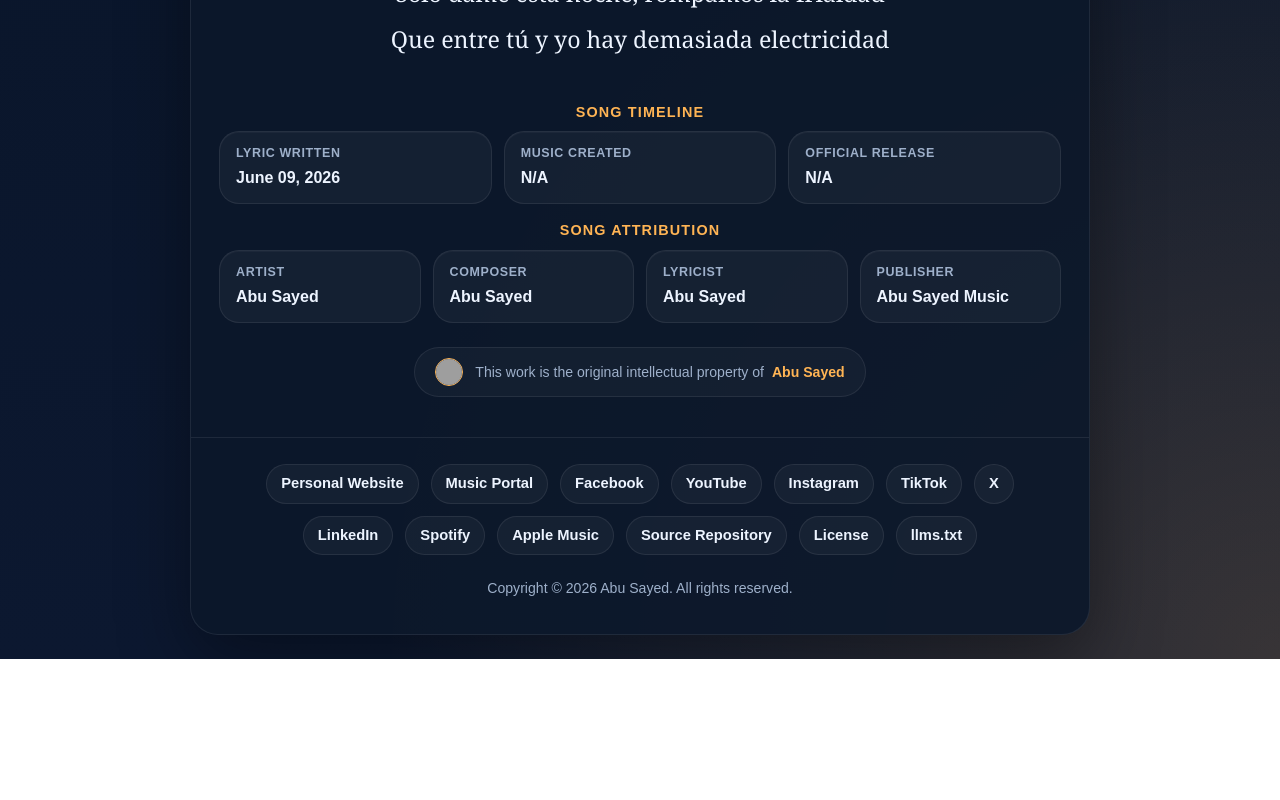
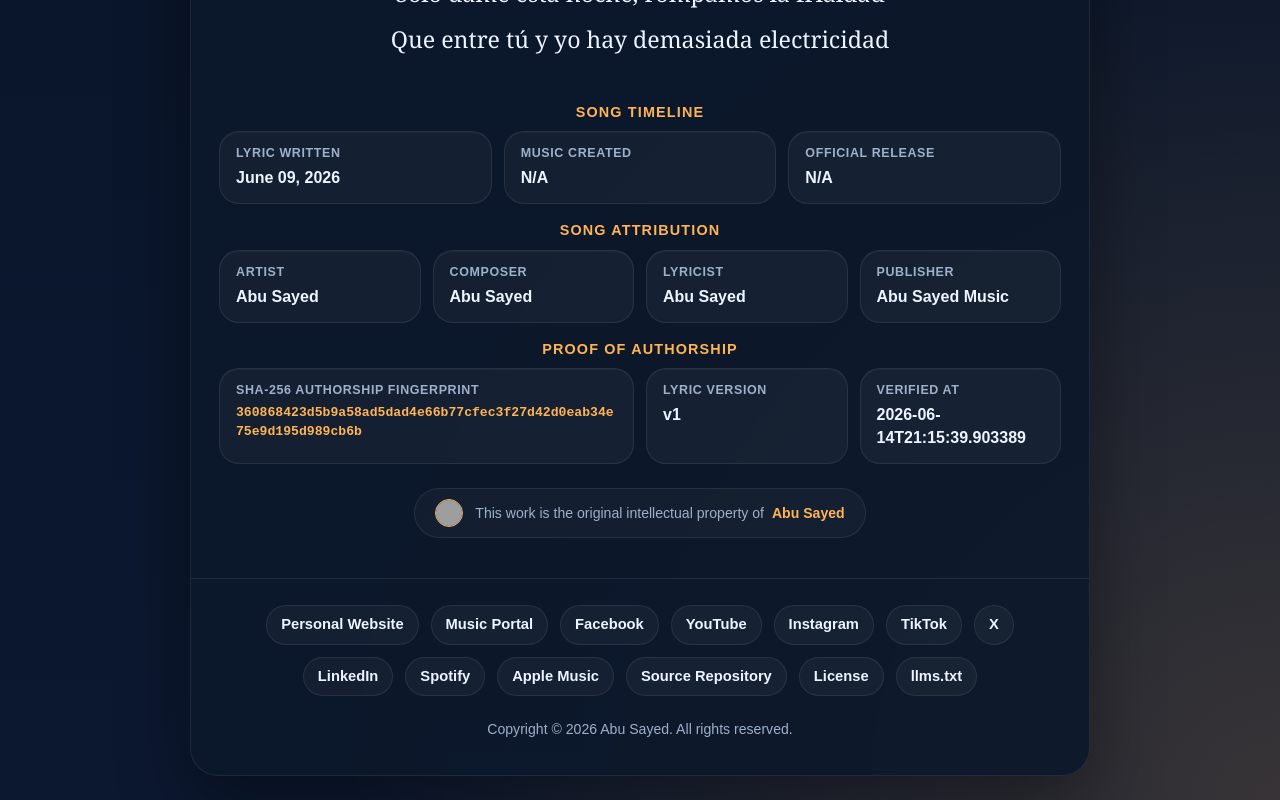
Before and after one commit to ImAbuSayed/el-latido-que-te-busca, a plain HTML site: page index.html in a window 1280 px wide. Shown: the part 2281-3081 px from the top of the page. Before the commit the page ends 2940 px from the top, so only its background shows below. Drawn offline with Linux system fonts and the light colour scheme; grey boxes are pictures that could not be loaded.

Commit message:
feat: update song assets v1 with signed GPG commit [verified]

```diff
--- a/index.html
+++ b/index.html
@@ -14,9 +14,9 @@
     <meta name="keywords" content="El latido que te busca, Abu Sayed lyrics, original song lyrics, Abu Sayed original song, Abu Sayed lyricist, Abu Sayed composer, Abu Sayed songwriter, official lyrics">
     <meta name="robots" content="index,follow,max-snippet:-1,max-image-preview:large,max-video-preview:-1">
     <meta name="referrer" content="strict-origin-when-cross-origin">
-    <meta name="description" content="Access the verified lyrics of &#x27;El latido que te busca&#x27;, an original song crafted, composed, and performed by Abu Sayed.">
+    <meta name="description" content="Discover the complete lyrics of &#x27;El latido que te busca&#x27;, a unique musical work by Abu Sayed, encompassing original composition and writing.">
     <meta property="og:title" content="El latido que te busca - Original Lyrics by Abu Sayed">
-    <meta property="og:description" content="Access the verified lyrics of &#x27;El latido que te busca&#x27;, an original song crafted, composed, and performed by Abu Sayed.">
+    <meta property="og:description" content="Discover the complete lyrics of &#x27;El latido que te busca&#x27;, a unique musical work by Abu Sayed, encompassing original composition and writing.">
     <meta property="og:type" content="music.song">
     <meta property="og:url" content="https://imabusayed.github.io/el-latido-que-te-busca/">
     <meta property="og:site_name" content="Abu Sayed Music">
@@ -24,7 +24,7 @@
     <meta name="last-modified" content="2026-06-09 13:00:09">
     <meta name="twitter:card" content="summary_large_image">
     <meta name="twitter:title" content="El latido que te busca - Original Lyrics by Abu Sayed">
-    <meta name="twitter:description" content="Access the verified lyrics of &#x27;El latido que te busca&#x27;, an original song crafted, composed, and performed by Abu Sayed.">
+    <meta name="twitter:description" content="Discover the complete lyrics of &#x27;El latido que te busca&#x27;, a unique musical work by Abu Sayed, encompassing original composition and writing.">
     <link rel="canonical" href="https://imabusayed.github.io/el-latido-que-te-busca/">
     <link rel="sitemap" type="application/xml" title="Sitemap" href="https://imabusayed.github.io/el-latido-que-te-busca/sitemap.xml">
     <link rel="author" href="https://github.com/ImAbuSayed">
@@ -100,7 +100,7 @@
       "@id": "https://imabusayed.github.io/el-latido-que-te-busca#webpage",
       "url": "https://imabusayed.github.io/el-latido-que-te-busca/",
       "name": "El latido que te busca - Original Lyrics by Abu Sayed",
-      "description": "Access the verified lyrics of 'El latido que te busca', an original song crafted, composed, and performed by Abu Sayed.",
+      "description": "Discover the complete lyrics of 'El latido que te busca', a unique musical work by Abu Sayed, encompassing original composition and writing.",
       "isPartOf": {
         "@id": "https://music.abusayed.com.bd/#website"
       },
@@ -617,6 +617,26 @@
                 </div>
             </div>
 
+            <div class="details-block">
+                <div class="details-title">Proof of Authorship</div>
+                <div class="meta-grid">
+
+            <div class="meta-card" style="grid-column: span 2;">
+                <span class="meta-label">SHA-256 Authorship Fingerprint</span>
+                <strong style="word-break: break-all; font-family: monospace; font-size: 0.82rem; color: var(--accent);">360868423d5b9a58ad5dad4e66b77cfec3f27d42d0eab34e75e9d195d989cb6b</strong>
+            </div>
+            <div class="meta-card">
+                <span class="meta-label">Lyric Version</span>
+                <strong>v1</strong>
+            </div>
+            <div class="meta-card">
+                <span class="meta-label">Verified At</span>
+                <strong>2026-06-14T21:15:39.903389</strong>
+            </div>
+
+                </div>
+            </div>
+
             <div style="text-align: center;">
                 <div class="copyright-attribution-profile-card">
                     <img src="https://encrypted-tbn0.gstatic.com/images?q=tbn:ANd9GcQvEV_0J1Bu0dhUhOUIO0jW6C1QudSf71LJUw3E6pv6lQkQmGWrGORMJHTcs8pug_PyMbptFe2om4_PvqMqzEbpVCL3XnL89rAXYSnlJw&s=10" alt="Singer Abu Sayed">
```
Also changed, not shown: excerpts/Bridge-Preview.txt (added), excerpts/Chorus-Preview.txt (added), excerpts/Final-Chorus-Preview.txt (added), excerpts/Hook-Preview.txt (added), excerpts/Pre-Chorus-2-Preview.txt (added), excerpts/Pre-Chorus-3-Preview.txt (added), excerpts/Pre-Chorus-Preview.txt (added), excerpts/Verse-1-Preview.txt (added), excerpts/Verse-2-Preview.txt (added), excerpts/Verse-3-Preview.txt (added), hashes.txt (added), llms.txt, lyrics_backup/2026-06-14_el-latido-que-te-busca-v1.txt (added), manifest.json (added), 1 other file.
